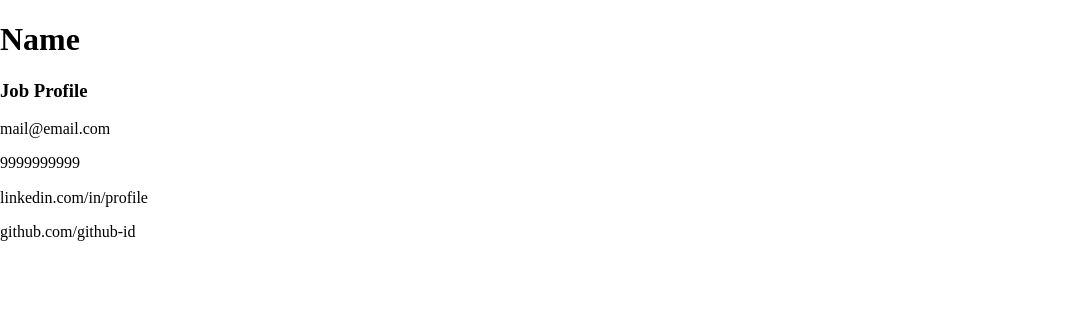
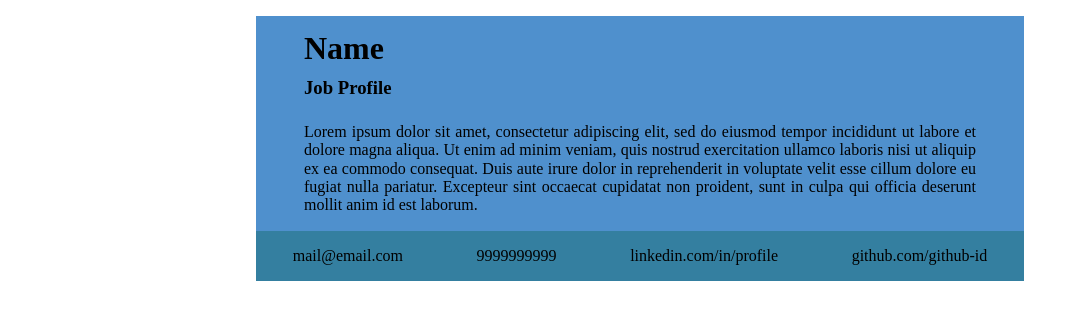
Before and after one commit to ashu-ismcse/Resume, a plain HTML site: page index.html in a window 1280 px wide. Shown: the whole page, without its empty margins (0-1087 px from the left). Drawn offline with Linux system fonts and the light colour scheme.

Commit message:
Add basic styling and content in header

```diff
--- a/css/style.css
+++ b/css/style.css
@@ -0,0 +1,66 @@
+*{
+  box-sizing: border-box;
+}
+
+body{
+	width: 60%;
+	margin: 1em auto;
+}
+
+.flex-row-container {
+	display: flex;
+	width: 100%;
+	flex-direction: row;
+	justify-content: space-around;
+}
+
+.flex-column-container {
+	display: flex;
+	width: 100%;
+	flex-direction: column;
+	justify-content: space-between;
+}
+
+h1 {
+	margin-top: 1em;
+}
+
+h1,h3 {
+	line-height: 0em;
+}
+
+/* Header
+***************************/
+
+header{
+	background: #4f90cd;
+}
+
+.profile-name, .profile-job , .profile-summary{
+	padding: 0 3em;
+	text-align: justify;
+}
+
+.profile-handles{
+	flex-wrap: wrap;
+	justify-content: space-around;
+}
+
+.profile-handles{
+	background: #347fa0;
+}
+
+
+/* Main
+***************************/
+
+
+
+/* Footer
+***************************/
+
+@media print {
+	body {
+		width: 100%;
+	}
+}
--- a/index.html
+++ b/index.html
@@ -10,13 +10,22 @@
 </head>
 <body>
 	<header class="flex-column-container">
-		<div class="name column-item">
+		<div class="profile-name column-item">
 			<h1>Name</h1>
 		</div>
-		<div class="job-profile column-item">
+		<div class="profile-job column-item">
 			<h3>Job Profile</h3>
 		</div>
-		<div class="flex-row-container handles column-item">
+		<div class="profile-summary column-item">
+			<p class="summary">Lorem ipsum dolor sit amet, consectetur adipiscing elit,
+				sed do eiusmod tempor incididunt ut labore et dolore magna aliqua. Ut enim
+				ad minim veniam, quis nostrud exercitation ullamco laboris nisi ut aliquip
+				ex ea commodo consequat. Duis aute irure dolor in reprehenderit in
+				voluptate velit esse cillum dolore eu fugiat nulla pariatur. Excepteur
+				sint occaecat cupidatat non proident, sunt in culpa qui officia deserunt
+				mollit anim id est laborum.</p>
+		</div>
+		<div class="profile-handles flex-row-container column-item">
 			<p class = "mail row-item">mail@email.com</p>
 			<p class="phone row-item">9999999999</p>
 			<p class = "linkedin row-item">linkedin.com/in/profile</p>
```
